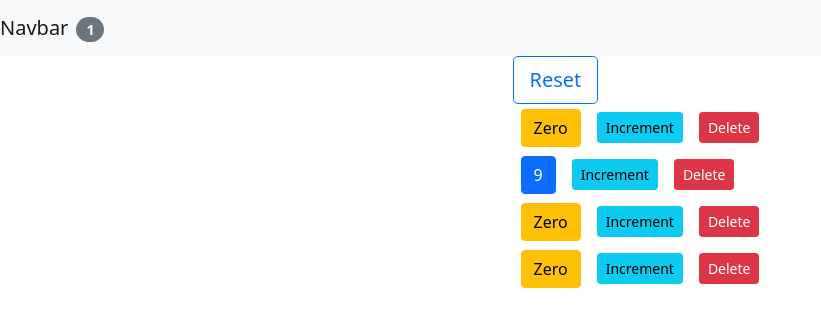
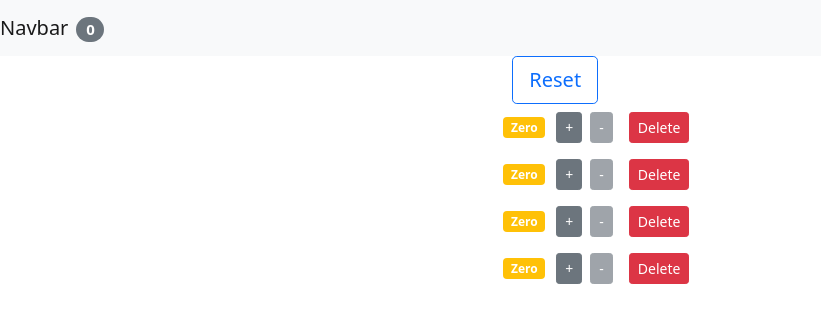
Before and after one commit to Daniyal-Shah/starting-react, a React (Create React App) app: page / in a window 1280 px wide. Shown: the top 326 px of the page, without its empty margins (0-821 px from the left). Built offline with nearby package versions, Linux system fonts and the light colour scheme.

Commit message:
decrement button

```diff
--- a/src/App.js
+++ b/src/App.js
@@ -8,11 +8,26 @@
   state = {
     counters: [
       { id: 1, value: 0 },
-      { id: 2, value: 9 },
+      { id: 2, value: 0 },
       { id: 3, value: 0 },
       { id: 4, value: 0 },
     ],
   };
+
+  //Lifecyclye hook -1
+  //Before component rendering
+  constructor()
+  {
+    super();
+    console.log("App- Constructor");
+  }
+
+  //Lifecyclye hook -3
+  //After component rendering
+  componentDidMount()
+  {
+    console.log("App- Mounted");
+  }
 
   handleReset = () => {};
 
@@ -23,6 +38,13 @@
     counters[index].value++;
     this.setState({ counters });
   };
+  handleDecrement=(counter)=>{
+    const counters = [...this.state.counters];
+    const index = counters.indexOf(counter);
+    counters[index] = { ...counter };
+    counters[index].value--;
+    this.setState({ counters });
+  }
 
   handleDelete = (counterId) => {
     console.log("Handler Delete", counterId);
@@ -31,13 +53,16 @@
     // console.log(counters);
   };
 
+  //Lifecyclye hook -2
+  //when rendering component
   render() {
+    console.log("App- Rendered");
     return (
       <div>
         <NavBar totalCounters={this.state.counters.filter(c=> c.value>0).length}/>
-        <main className="container d-flex justify-content-center ">
+        <main className="d-flex justify-content-center ">
           <Counters counters={this.state.counters} onReset={this.handleReset} onIncrement={this.handleIncrement}
-          onDelete={this.handleDelete} />
+          onDelete={this.handleDelete} onDecrement={this.handleDecrement} />
         </main>
       </div>
       );
--- a/src/components/counter.jsx
+++ b/src/components/counter.jsx
@@ -1,19 +1,35 @@
 import React, { Component } from "react";
 
 class Counter extends Component {
+  componentDidUpdate(prevProps, prevState) {
+    console.log("prevProps", prevProps);
+  }
   render() {
-    let classes = "btn mx-2 btn-";
+    let classes = "badge pill-rounded mx-2  bg-";
     classes += this.props.counter.value == 0 ? "warning" : "primary";
 
     return (
-      <div>
+      <div className="container">
+        <div className="row">
+          <div className="col-1  d-flex justify-content-center align-items-center">
             <span className={classes}>{this.formatCount()}</span>
+          </div>
 
+          <div className="col">
+            {/* Increment Button */}
             <button
-          className="btn btn-info btn-sm m-2"
+              className="btn btn-secondary btn-sm m-2 text-center"
               onClick={() => this.props.onIncrement(this.props.counter)}
             >
-          Increment
+              +
+            </button>
+            {/* Decrement Button */}
+            <button
+              className="btn btn-secondary btn-sm me-2 "
+              onClick={() => this.props.onDecrement(this.props.counter)}
+              disabled={this.props.counter.value === 0 ? "disabled" : ""}
+            >
+              -
             </button>
             <button
               className="btn btn-danger btn-sm m-2"
@@ -21,6 +37,8 @@
             >
               Delete
             </button>
+          </div>
+        </div>
       </div>
     );
   }
--- a/src/components/counters.jsx
+++ b/src/components/counters.jsx
@@ -3,7 +3,8 @@
 
 class Counters extends Component {
   render() {
-    const { onReset, counters, onDelete, onIncrement } = this.props;
+    const { onReset, counters, onDelete, onIncrement, onDecrement } =
+      this.props;
     return (
       <div>
         <button onClick={onReset} className="btn btn-outline-primary btn-lg">
@@ -14,6 +15,7 @@
             key={counter.id}
             onDelete={onDelete}
             onIncrement={onIncrement}
+            onDecrement={onDecrement}
             counter={counter}
           />
         ))}
```
Lines whose indentation alone changed are shown as unchanged.
